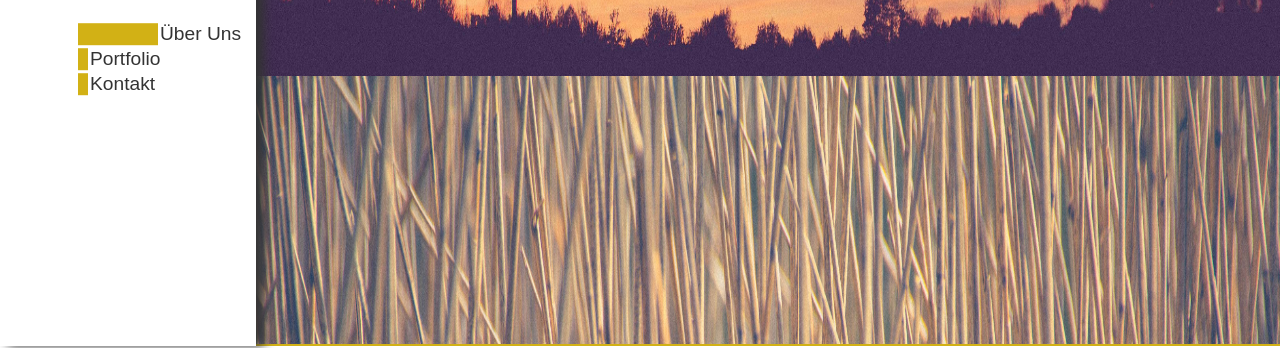
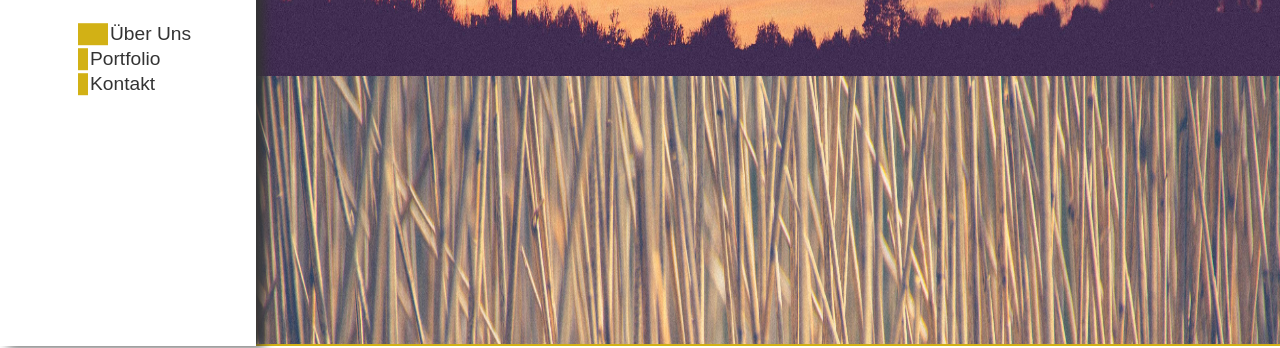
Before and after one commit to bernhardkreminski/csmc, a plain HTML site: page index.html in a window 1280 px wide. In both pictures the pointer is over the item 128 px from the left and 487 px from the top of the page. Shown: the part 454-802 px from the top of the page. Drawn offline with Linux system fonts and the light colour scheme.

Commit message:
Balken gezähmt (?)
gut oder nicht?

```diff
--- a/style.css
+++ b/style.css
@@ -13,6 +13,7 @@ body {
 
 #nav {
     width: 20%;
+    min-width: 130px;
     float: left;
     z-index: 1;
     height: 100%;
@@ -20,6 +21,7 @@ body {
     box-shadow: 8px 0px 10px #333333;
     top: 0;
     left: 0;
+    background-color: white;
 }
 
 #nav img {
@@ -52,7 +54,7 @@ body {
 }
 
 #nav ul li:not(:first-child):hover {
-    border-left: 80px solid #d2b115;
+    border-left: 30px solid #d2b115;
 }
 
 #nav ul li:first-child {
```
